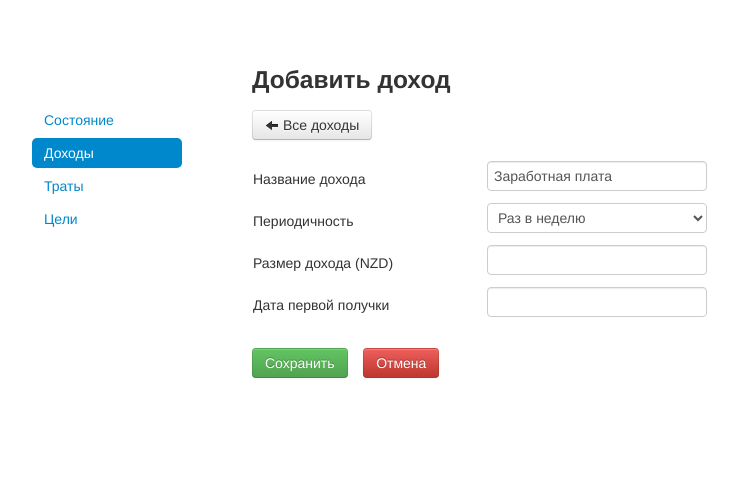
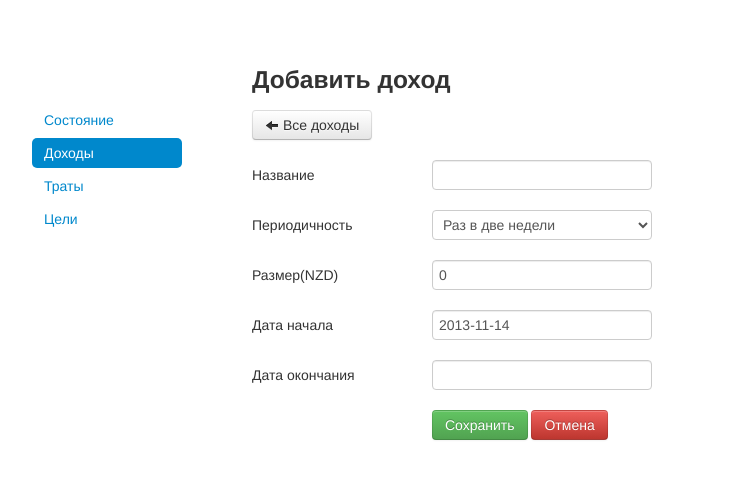
Before and after one commit to obiwanus/envelopes, a Django app: template converts/templates/income_add.html in a window 1280 px wide. Shown: the top 479 px of the page, without its empty margins (108-846 px from the left). Run offline with Django 3.2, Linux system fonts and the light colour scheme; the template is opened without the code that fills it: values that come from a table or form of the project are taken from there, others are empty.

Commit message:
Refs #2 User is able to add incomes.

```diff
--- /dev/null
+++ b/converts/forms.py
@@ -0,0 +1,8 @@
+from django import forms
+from converts.models import Income
+
+
+class NewIncomeForm(forms.ModelForm):
+    class Meta:
+        model = Income
+        exclude = ('user',)
--- a/converts/local_settings.py
+++ b/converts/local_settings.py
@@ -1,6 +1,6 @@
 DATABASES = {
     'default': {
         'ENGINE': 'django.db.backends.sqlite3',
-        'NAME': '/home/ivan/Dropbox/converts/converts.sqlite3',
+        'NAME': '/home/olya/DB/converts/converts.sqlite3',
     }
 }
--- a/converts/models.py
+++ b/converts/models.py
@@ -1,22 +1,25 @@
+# coding: utf-8
 from django.contrib.auth.models import User
 from django.db import models
 
+import datetime
+
 
 PERIODICITY_CHOICES = (
-    ('d', 'daily'),
-    ('w', 'weekly'),
-    ('f', 'fortnightly'),
-    ('m', 'monthly'),
+    ('d', 'Ежедневно'),
+    ('w', 'Еженедельно'),
+    ('f', 'Раз в две недели'),
+    ('m', 'Ежемесячно'),
 )
 
 
 class Income(models.Model):
     user = models.ForeignKey(User, related_name='incomes')
-    name = models.CharField(max_length=200)
-    periodicity = models.CharField(choices=PERIODICITY_CHOICES, max_length=50)
-    size = models.DecimalField(max_digits=20, decimal_places=2)
-    start_date = models.DateTimeField()
-    end_date = models.DateTimeField()
+    name = models.CharField(u'Название', max_length=200)
+    periodicity = models.CharField(u'Периодичность', choices=PERIODICITY_CHOICES, max_length=50, default='f')
+    size = models.DecimalField(u'Размер(NZD)', default=0, max_digits=20, decimal_places=2)
+    start_date = models.DateField(u'Дата начала', default=datetime.date.today())
+    end_date = models.DateField(u'Дата окончания', blank=True, null=True)
 
 
 class Expense(models.Model):
--- a/converts/templates/income_add.html
+++ b/converts/templates/income_add.html
@@ -14,37 +14,30 @@
         <h3>Добавить доход</h3>
         <a class="btn" href="{% url 'income' %}"><i class="icon-arrow-left"></i>&nbsp;Все доходы</a>
         <br><br>
-        <form action="{% url 'income_post' %}" method="POST">
-            {% csrf_token %}
-            <table width="100%">
-            <tr>
-                <td width="30%"><label for="name">Название дохода</label></td>
-                <td><input type="text" id="name" value="Заработная плата" name="name"></td>
-            </tr>
-            <tr>
-                <td><label>Периодичность</label></td>
-                <td>
-                    <select>
-                        <option>Раз в неделю</option>
-                        <option>Раз в две недели</option>
-                        <option>Ежемесячно</option>
-                    </select>
-                </td>
-            </tr>
-            <tr>
-                <td><label for="size">Размер дохода (NZD)</label></td>
-                <td><input type="text" id="size"></td>
-            </tr>
-            <tr>
-                <td><label for="date">Дата первой получки</label></td>
-                <td><input type="text" id="date"></td>
-            </tr>
-            </table>
-            <br>
-            <div>
-                <button type="submit" class="btn btn-success">Сохранить</button>&nbsp;&nbsp;&nbsp;
-                <button type="submit" class="btn btn-danger">Отмена</button>
+        <form class="form-horizontal" method="POST" action="{% url "income_add" %}">
+        {% csrf_token %}
+            {% for field in form %}
+            <div class="control-group">
+                <label class="control-label" style="text-align: left;">{{ field.label }}</label>
+                <div class="controls">
+                    {{ field }}
+                    {% if field.errors %}
+                        <ul class="alert alert-error uneditable-input form-errors">
+                            {% for error in field.errors %}
+                                <li>{{ error }}</li>
+                            {% endfor %}
+                        </ul>
+                    {% endif %}
+                </div>
+            </div>
+            {% endfor %}
+            <div class="control-group">
+                <div class="controls">
+                    <input type="submit" class="btn btn-success" value="Сохранить">
+                    <a type="submit" href="{% url "income_add" %}" class="btn btn-danger">Отмена</a>
+                </div>
             </div>
         </form>
+
     </div>
 {% endblock content %}
```
Also changed, not shown: converts/views.py (+11 -2 lines), converts/migrations/0002_auto__chg_field_income_end_date__chg_field_income_start_date.py (added).
